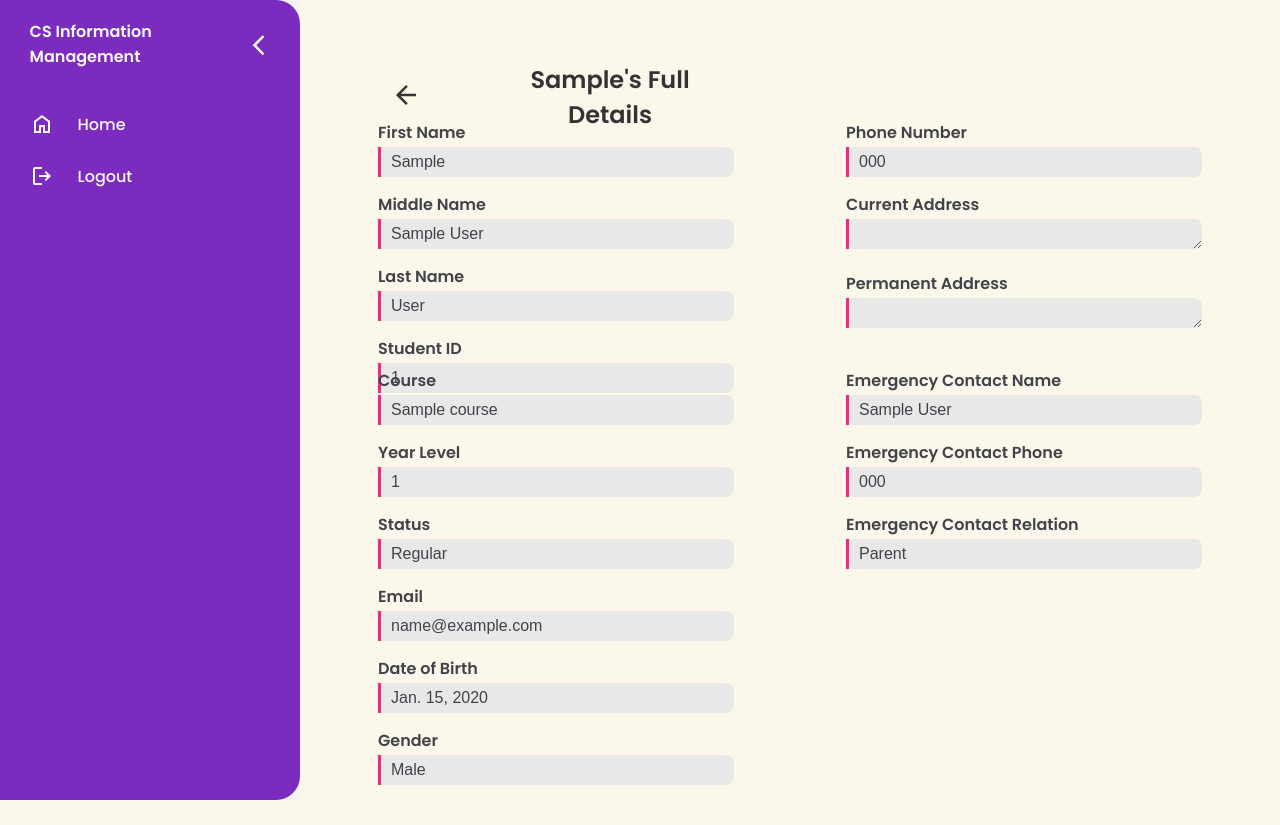
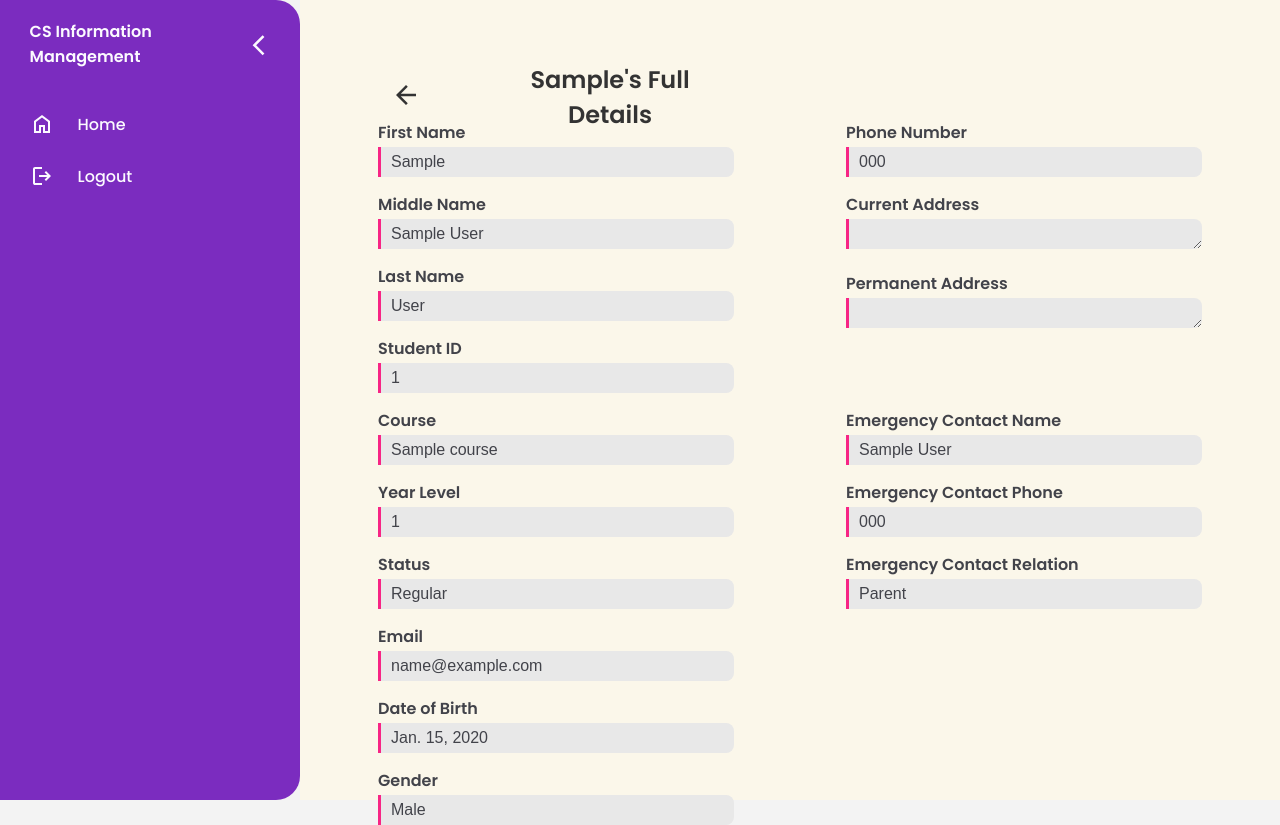
Before and after one commit to Gabrielkaos/CS_IMS, a Django app: page /other_info/1 in a window 1280 px wide. Before the commit the page ends 800 px from the top, so only its background shows below. Run offline with Django 4.2, Linux system fonts and the light colour scheme; tables that the repository leaves empty hold one stand-in row (values such as "Sample post"); some libraries are stand-ins or nearby versions.

Commit message:
Fix other info UI

```diff
--- a/IMS_app/static/IMS_app/css/style.css
+++ b/IMS_app/static/IMS_app/css/style.css
@@ -569,7 +569,7 @@ textarea {
 .other-student-form-container {
     display: grid;
     grid-template-columns: 1fr 1fr;
-    grid-template-rows: 280px 280px;
+    grid-template-rows: 320px 320px;
     grid-template-areas:
         "box1 box3"
         "box2 box4"
```
